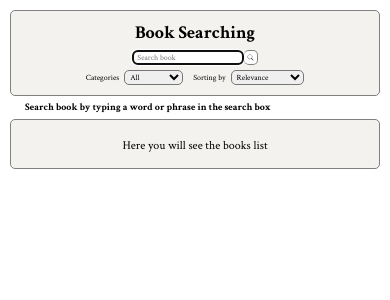
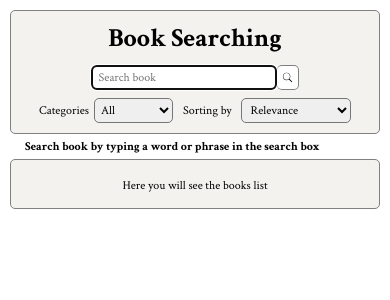
Before and after one commit to margo-ai/book-searching, a React (Create React App) app: page / in a window 390 px wide. Shown: the top 300 px of the page. Built offline with nearby package versions, Linux system fonts and the light colour scheme.

Commit message:
changed some styles for mobile size

```diff
--- a/src/components/bookComponent/bookComponentStyles.js
+++ b/src/components/bookComponent/bookComponentStyles.js
@@ -21,10 +21,6 @@ export const Container = styled.div`
 	@media (max-width: 490px) {
 		padding: 15px;
 		margin-top: 10px;
-	}
-	@media (max-width: 390px) {
-		padding: 10px 20px;
-		margin-top: 7px;
 	}
 `;
 
@@ -50,9 +46,6 @@ export const ImageBlock = styled.div`
 	}
 	@media (max-width: 490px) {
 		width: 150px;
-	}
-	@media (max-width: 390px) {
-		width: 120px;
 	}
 	& img {
 		width: 100%;
@@ -88,10 +81,6 @@ export const Authors = styled.div`
 		font-size: 10px;
 		margin-top: 7px;
 	}
-	@media (max-width: 390px) {
-		font-size: 8px;
-		margin-top: 5px;
-	}
 `;
 
 export const Title = styled.h2`
@@ -115,10 +104,6 @@ export const Title = styled.h2`
 	@media (max-width: 490px) {
 		font-size: 16px;
 		line-height: 18px;
-	}
-	@media (max-width: 390px) {
-		font-size: 13px;
-		line-height: 15px;
 	}
 `;
 
@@ -147,12 +132,6 @@ export const Description = styled.p`
 		font-size: 12px;
 		line-height: 16px;
 	}
-	@media (max-width: 390px) {
-		font-size: 9px;
-		line-height: 12px;
-		margin-top: 7px;
-		margin-bottom: 8px;
-	}
 `;
 
 export const Categories = styled.div`
@@ -167,9 +146,6 @@ export const Categories = styled.div`
 	}
 	@media (max-width: 490px) {
 		font-size: 12px;
-	}
-	@media (max-width: 390px) {
-		font-size: 9px;
 	}
 `;
 
@@ -205,12 +181,4 @@ export const BackButton = styled.button`
 		font-size: 12px;
 		width: 90px;
 	}
-	@media (max-width: 490px) {
-		font-size: 10px;
-		width: 80px;
-	}
-	@media (max-width: 390px) {
-		font-size: 8px;
-		width: 60px;
-	}
 `;
--- a/src/components/booksList/booksSectionStyles.js
+++ b/src/components/booksList/booksSectionStyles.js
@@ -24,9 +24,6 @@ export const BooksCount = styled.div`
 		margin-bottom: 5px;
 		font-size: 12px;
 	}
-	@media (max-width: 420px) {
-		font-size: 10px;
-	}
 `;
 
 export const BookListContainer = styled.div`
@@ -48,9 +45,6 @@ export const BookListContainer = styled.div`
 	@media (max-width: 420px) {
 		padding: 10px 15px;
 		margin-bottom: 10px;
-	}
-	@media (max-width: 390px) {
-		padding: 10px 30px;
 	}
 `;
 
@@ -143,11 +137,7 @@ export const BookImage = styled.div`
 		margin-bottom: 10px;
 	}
 	@media (max-width: 490px) {
-		height: 110px;
-	}
-	@media (max-width: 390px) {
-		height: 100px;
-		margin-bottom: 8px;
+		height: 130px;
 	}
 
 	& img {
@@ -172,19 +162,14 @@ export const BookTitle = styled.h3`
 	}
 
 	@media (max-width: 830px) {
-		font-size: 15px;
-		line-height: 16px;
+		font-size: 18px;
+		line-height: 17px;
 	}
 	@media (max-width: 630px) {
 		margin-bottom: 12px;
 	}
 	@media (max-width: 490px) {
-		font-size: 12px;
-		line-height: 14px;
 		margin-bottom: 8px;
-	}
-	@media (max-width: 390px) {
-		margin-bottom: 5px;
 	}
 `;
 
@@ -195,9 +180,6 @@ export const BookCategory = styled.div`
 	}
 	@media (max-width: 830px) {
 		font-size: 12px;
-	}
-	@media (max-width: 490px) {
-		font-size: 10px;
 	}
 `;
 
@@ -213,9 +195,6 @@ export const BookAuthors = styled.div`
 	}
 	@media (max-width: 630px) {
 		font-size: 12px;
-	}
-	@media (max-width: 490px) {
-		font-size: 10px;
 	}
 `;
 
@@ -255,11 +234,7 @@ export const LoadMoreButton = styled.button`
 	@media (max-width: 680px) {
 		font-size: 12px;
 		padding: 4px;
-		width: 25%;
-	}
-	@media (max-width: 422px) {
-		font-size: 10px;
-		padding: 2px;
+		width: 35%;
 	}
 `;
 
@@ -305,11 +280,7 @@ export const MoreBooksSpinner = styled.div`
 		height: 20px;
 	}
 	@media (max-width: 680px) {
-		width: 15px;
-		height: 15px;
-	}
-	@media (max-width: 422px) {
-		width: 13px;
-		height: 13px;
+		width: 16px;
+		height: 16px;
 	}
 `;
--- a/src/components/header/headerSectionStyles.js
+++ b/src/components/header/headerSectionStyles.js
@@ -4,7 +4,6 @@ export const Header = styled.header`
 	display: flex;
 	flex-direction: column;
 	justify-content: center;
-	/* align-items: center; */
 
 	border: 1px solid grey;
 	background-color: #f4f2ef;
@@ -41,13 +40,6 @@ export const Title = styled.h1`
 		font-size: 26px;
 		margin-bottom: 10px;
 	}
-	@media (max-width: 490px) {
-		font-size: 22px;
-	}
-	@media (max-width: 420px) {
-		font-size: 18px;
-		margin-bottom: 6px;
-	}
 `;
 
 export const SearchFiltersBlock = styled.div`
@@ -72,9 +64,6 @@ export const SearchFiltersBlock = styled.div`
 	@media (max-width: 490px) {
 		padding: 0 10px;
 	}
-	@media (max-width: 420px) {
-		padding: 0 5px;
-	}
 `;
 
 export const SearchForm = styled.form`
@@ -97,14 +86,8 @@ export const SearchForm = styled.form`
 		width: 45%;
 	}
 	@media (max-width: 490px) {
-		width: 40%;
-	}
-	@media (max-width: 490px) {
+		width: 60%;
 		margin-bottom: 8px;
-	}
-	@media (max-width: 420px) {
-		width: 35%;
-		margin-bottom: 5px;
 	}
 `;
 
@@ -133,16 +116,7 @@ export const SearchInput = styled.input`
 	@media (max-width: 630px) {
 		height: 25px;
 		padding: 7px;
-		font-size: 13px;
-	}
-	@media (max-width: 490px) {
-		height: 18px;
-		font-size: 10px;
-	}
-	@media (max-width: 420px) {
-		height: 15px;
-		padding: 4px;
-		font-size: 8px;
+		font-size: 12px;
 	}
 `;
 
@@ -173,14 +147,6 @@ export const SearchButton = styled.button`
 	@media (max-width: 630px) {
 		height: 25px;
 		width: 25px;
-	}
-	@media (max-width: 490px) {
-		width: 18px;
-		height: 18px;
-	}
-	@media (max-width: 420px) {
-		width: 15px;
-		height: 15px;
 	}
 
 	&:hover {
@@ -240,13 +206,7 @@ export const CategoriesForm = styled.form`
 			margin-right: 5px;
 		}
 		@media (max-width: 630px) {
-			font-size: 13px;
-		}
-		@media (max-width: 490px) {
-			font-size: 10px;
-		}
-		@media (max-width: 420px) {
-			font-size: 8px;
+			font-size: 12px;
 		}
 	}
 
@@ -273,17 +233,8 @@ export const CategoriesForm = styled.form`
 			padding: 2px;
 		}
 		@media (max-width: 630px) {
-			font-size: 13px;
+			font-size: 12px;
 			height: 25px;
-		}
-		@media (max-width: 490px) {
-			font-size: 10px;
-			height: 18px;
-		}
-		@media (max-width: 420px) {
-			height: 15px;
-			font-size: 8px;
-			padding: 1px;
 		}
 	}
 `;
@@ -306,15 +257,10 @@ export const SortingForm = styled.form`
 			width: 100px;
 		}
 		@media (max-width: 630px) {
-			font-size: 13px;
+			font-size: 12px;
 		}
 		@media (max-width: 490px) {
-			font-size: 10px;
-			width: 65px;
-		}
-		@media (max-width: 420px) {
-			font-size: 8px;
-			width: 50px;
+			width: 85px;
 		}
 	}
 
@@ -342,17 +288,7 @@ export const SortingForm = styled.form`
 		}
 		@media (max-width: 630px) {
 			height: 25px;
-			font-size: 13px;
-		}
-		@media (max-width: 490px) {
-			height: 18px;
-			font-size: 10px;
-			padding: 2px;
-		}
-		@media (max-width: 420px) {
-			height: 15px;
-			font-size: 8px;
-			padding: 1px;
+			font-size: 12px;
 		}
 	}
 `;
@@ -365,4 +301,18 @@ export const ErrorText = styled.div`
 	top: -25px;
 	left: 50%;
 	transform: translateX(-50%);
+
+	@media (max-width: 910px) {
+		font-size: 12px;
+		top: -20px;
+	}
+	@media (max-width: 830px) {
+		left: -55px;
+		top: 5px;
+	}
+	@media (max-width: 490px) {
+		top: -15px;
+		left: 10px;
+		transform: none;
+	}
 `;
```
